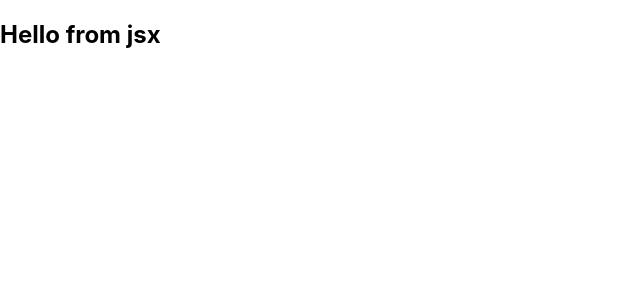
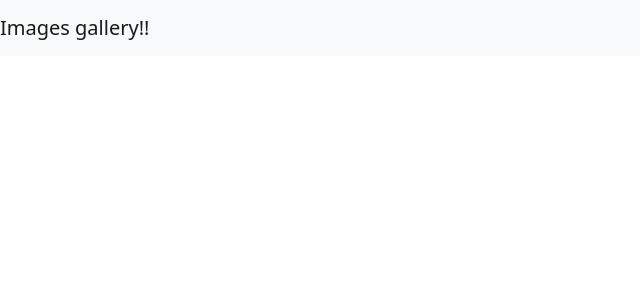
Before and after one commit to tfdeepnet/reactimageglry, a React (Create React App) app in the folder frontend/: page / in a window 1280 px wide. Shown: the top 300 px of the page, without its empty margins (0-640 px from the left). Built offline with nearby package versions, Linux system fonts and the light colour scheme.

Commit message:
add header component

```diff
--- a/frontend/package.json
+++ b/frontend/package.json
@@ -6,7 +6,9 @@
     "@testing-library/jest-dom": "^5.16.2",
     "@testing-library/react": "^12.1.2",
     "@testing-library/user-event": "^13.5.0",
+    "bootstrap": "^5.1.3",
     "react": "^17.0.2",
+    "react-bootstrap": "^2.1.2",
     "react-dom": "^17.0.2",
     "react-scripts": "5.0.0",
     "web-vitals": "^2.1.4"
--- a/frontend/src/App.js
+++ b/frontend/src/App.js
@@ -1,8 +1,10 @@
+import 'bootstrap/dist/css/bootstrap.min.css';
+import Header from './components/Header';
 
 function App() {
   return (
     <div className="App">
-      <h1>Images gallery</h1>
+      <Header title="Images gallery!!"/>
 
     </div>
   );
--- /dev/null
+++ b/frontend/src/components/Header.js
@@ -0,0 +1,12 @@
+import React from "react";
+import { Navbar } from "react-bootstrap";
+
+const Header = ({title}) => {
+  return (
+    <Navbar bg="light" variant="light">
+      <Navbar.Brand href="/">{title}</Navbar.Brand>
+    </Navbar>
+  );
+};
+
+export default Header;
--- a/frontend/src/index.js
+++ b/frontend/src/index.js
@@ -3,7 +3,7 @@
 import './css/index.css';
 import App from './App';
 
-const a =  false;
+const a =  true;
 
 ReactDOM.render(
   <React.StrictMode>
```
Also changed, not shown: 1 other file (tests, documents, lock files or other folders).
